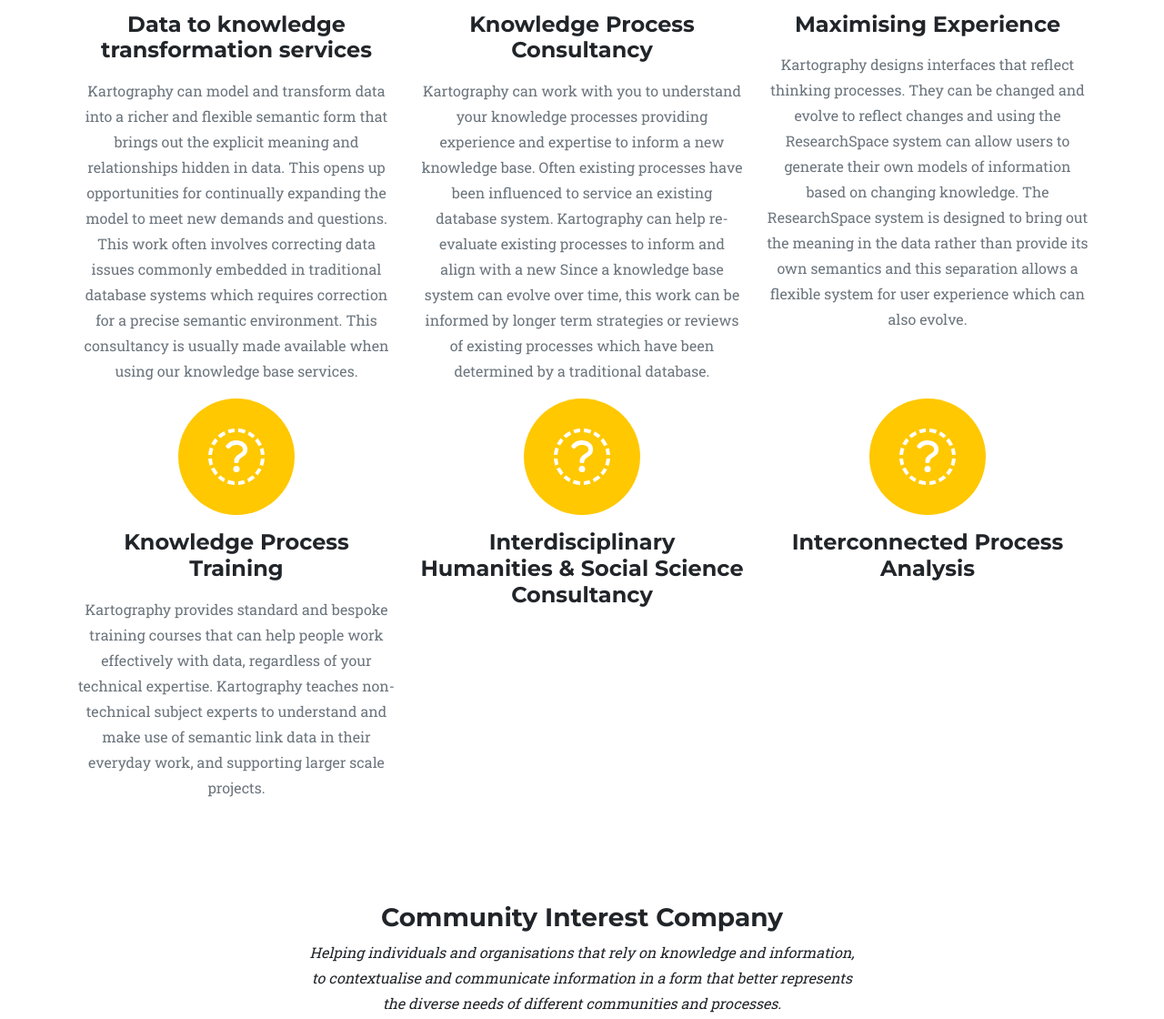
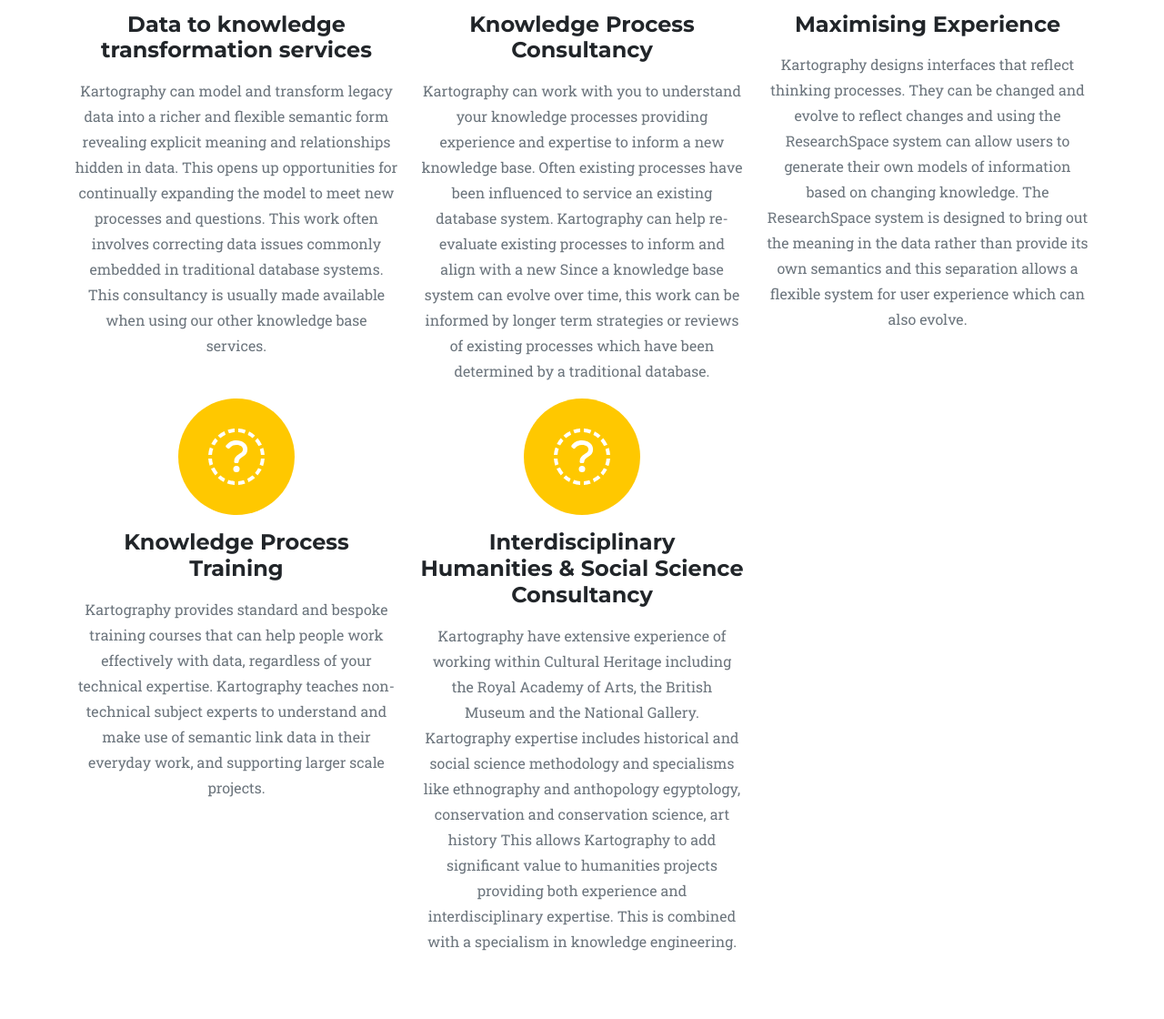
Before and after one commit to kartography/website, a plain HTML site: page index.html in a window 1280 px wide. Shown: the part 975-2095 px from the top of the page at 91% size. Drawn offline with Linux system fonts and the light colour scheme.

Commit message:
additions to consultancy

```diff
--- a/index.html
+++ b/index.html
@@ -80,13 +80,12 @@
                             <i class="fas fa-exchange fa-stack-1x fa-inverse"></i>
                         </span>
                         <h4 class="my-3">Data to knowledge transformation services</h4>
-                        <p class="text-muted">Kartography can model and transform data into a richer and
-                            flexible semantic form that brings out the explicit meaning and relationships
+                        <p class="text-muted">Kartography can model and transform legacy data into a richer and
+                            flexible semantic form revealing explicit meaning and relationships
                              hidden in data. This opens up opportunities for continually expanding the model
-                             to meet new demands and questions. This work often involves correcting
-                             data issues commonly embedded in traditional database systems which requires
-                              correction for a precise semantic environment. This consultancy is usually
-                              made available when using our knowledge base services.</p>
+                             to meet new processes and questions. This work often involves correcting
+                             data issues commonly embedded in traditional database systems. This consultancy is usually
+                            made available when using our other knowledge base services.</p>
                     </div>
                     <div class="col-md-4">
                         <span class="fa-stack fa-4x">
@@ -130,18 +129,14 @@
                             <i class="fas fa-connectdevelop fa-stack-1x fa-inverse"></i>
                         </span>
                         <h4 class="my-3">Interdisciplinary Humanities & Social Science Consultancy</h4>
-                        <p class="text-muted">
+                        <p class="text-muted">Kartography have extensive experience of working within Cultural Heritage including the
+                            Royal Academy of Arts, the British Museum and the National Gallery. Kartography expertise includes historical and social science methodology and specialisms
+                            like ethnography and anthopology egyptology, conservation and conservation science, art history
+                            This allows Kartography to add significant value to humanities projects providing both experience and interdisciplinary expertise. This is combined with a specialism in knowledge
+                            engineering.
                         </p>
                     </div>
-                    <div class="col-md-4">
-                        <span class="fa-stack fa-4x">
-                            <i class="fas fa-circle fa-stack-2x text-primary"></i>
-                            <i class="fas fa-connectdevelop fa-stack-1x fa-inverse"></i>
-                        </span>
-                        <h4 class="my-3">Interconnected Process Analysis</h4>
-                        <p class="text-muted">
-                        </p>
-                    </div>
+
 
                 </div>
             </div>
```
